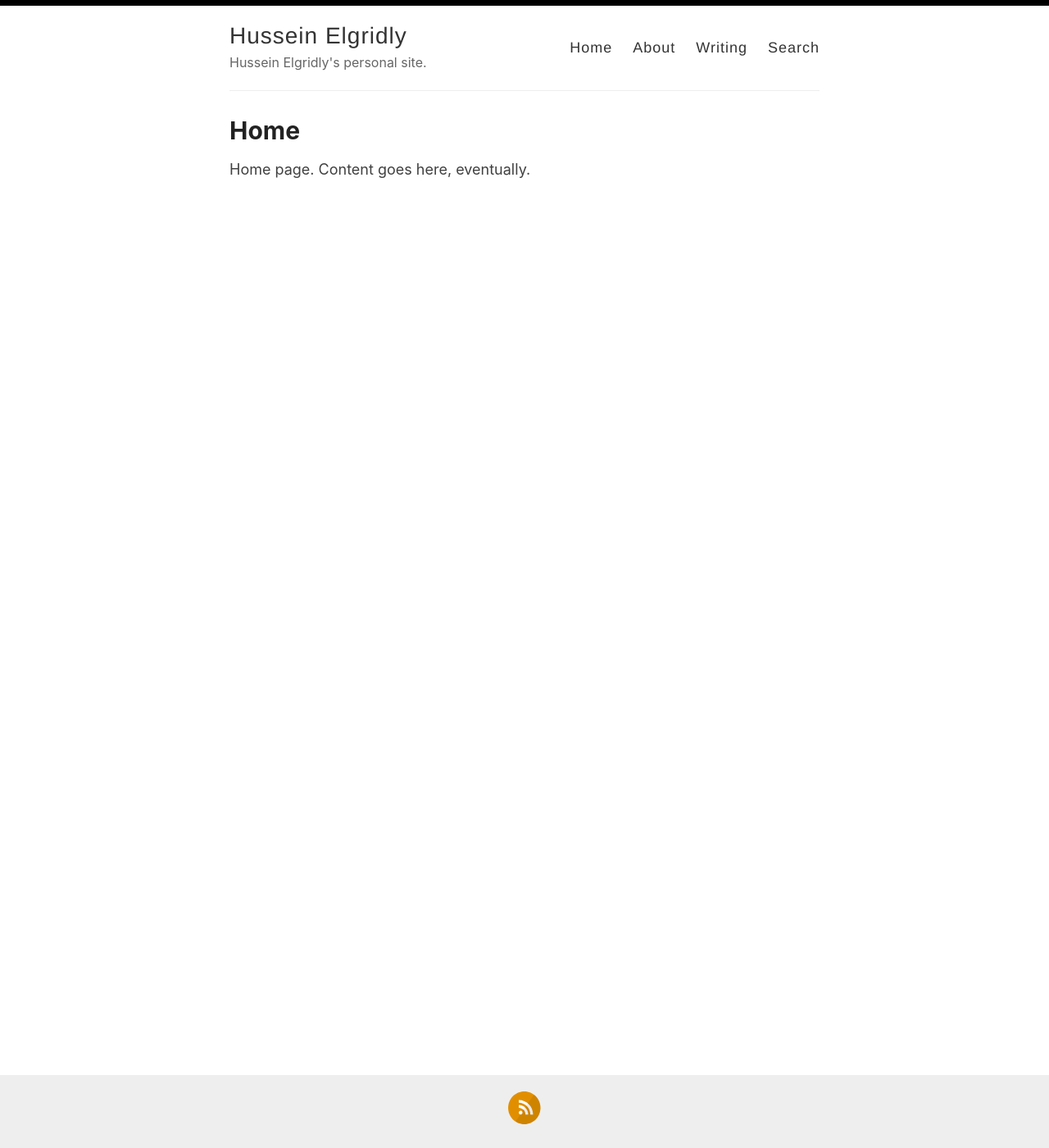
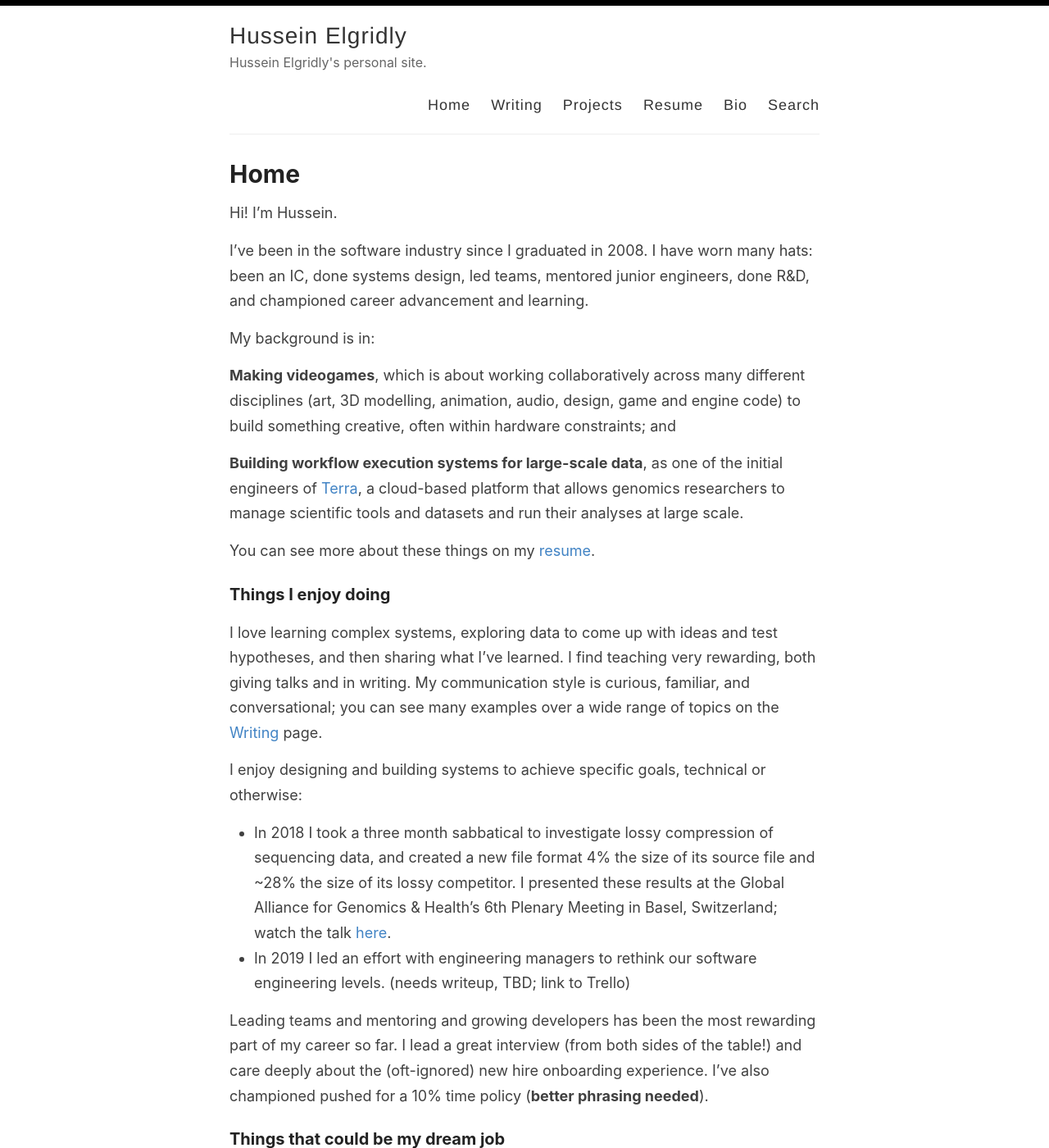
Before and after one commit to helgridly/helgridly.github.io, a Jekyll site: the page built from index.md, in a window 1280 px wide and 1400 px high. Shown: the whole window at 82% size. Built offline with Jekyll 4.4.1, drawn with Linux system fonts in a browser that asks for light colours; some of the changed text lies outside the part shown.

Commit message:
build out extra pages, write some landing page blurb

```diff
--- a/_layouts/default.html
+++ b/_layouts/default.html
@@ -27,8 +27,10 @@
 
             <nav>
               <a href="{{ site.baseurl }}/">Home</a>
-              <a href="{{ site.baseurl }}/about">About</a>
               <a href="{{ site.baseurl }}/writing">Writing</a>
+              <a href="{{ site.baseurl }}/projects">Projects</a>
+              <a href="{{ site.baseurl }}/resume">Resume</a>
+              <a href="{{ site.baseurl }}/bio">Bio</a>
               <a href="{{ site.baseurl }}/search">Search</a>
             </nav>
           </header>
--- a/index.md
+++ b/index.md
@@ -4,4 +4,35 @@ title: Home
 permalink: /
 ---
 
-Home page. Content goes here, eventually.
+Hi! I'm Hussein.
+
+I've been in the software industry since I graduated in 2008. I have worn many hats: been an IC, done systems design, led teams, mentored junior engineers, done R&D, and championed career advancement and learning.
+
+My background is in:
+
+**Making videogames**, which is about working collaboratively across many different disciplines (art, 3D modelling, animation, audio, design, game and engine code) to build something creative, often within hardware constraints; and
+
+**Building workflow execution systems for large-scale data**, as one of the initial engineers of [Terra](https://terra.bio/), a cloud-based platform that allows genomics researchers to manage scientific tools and datasets and run their analyses at large scale.
+
+You can see more about these things on my [resume](/resume).
+
+### Things I enjoy doing
+
+I love learning complex systems, exploring data to come up with ideas and test hypotheses, and then sharing what I've learned. I find teaching very rewarding, both giving talks and in writing. My communication style is curious, familiar, and conversational; you can see many examples over a wide range of topics on the [Writing](/writing) page.
+
+I enjoy designing and building systems to achieve specific goals, technical or otherwise:
+* In 2018 I took a three month sabbatical to investigate lossy compression of sequencing data, and created a new file format 4% the size of its source file and ~28% the size of its lossy competitor. I presented these results at the Global Alliance for Genomics & Health's 6th Plenary Meeting in Basel, Switzerland; watch the talk [here](https://www.youtube.com/watch?v=TaqFBgaZHmE&t=13920s).
+* In 2019 I led an effort with engineering managers to rethink our software engineering levels. (needs writeup, TBD; link to Trello)
+
+Leading teams and mentoring and growing developers has been the most rewarding part of my career so far. I lead a great interview (from both sides of the table!) and care deeply about the (oft-ignored) new hire onboarding experience. I've also championed pushed for a 10% time policy (**better phrasing needed**).
+
+
+### Things that could be my dream job
+
+The most important thing to me is that the organization I'm with has a mission I care deeply about -- and that their work makes a meaningful, tangible difference in people's lives.
+
+In that context, I could see myself flourishing:
+
+* Running an R&D team where all new hires first land, blending onboarding and experimentation
+* Doing technical research / advisory work for policy groups
+* Being an organization's go-to person for engineering career progression: onboarding, levelling / promotions, professional development / continuing education, mentoring, etc
```
Also changed, not shown: _pages/about.md (deleted, +0 -7 lines), _pages/bio.md (added, +7 -0 lines), _pages/projects.md (added, +7 -0 lines), _pages/resume.md (added, +7 -0 lines), _pages/writing.md (+1 -1 lines), README.md.
